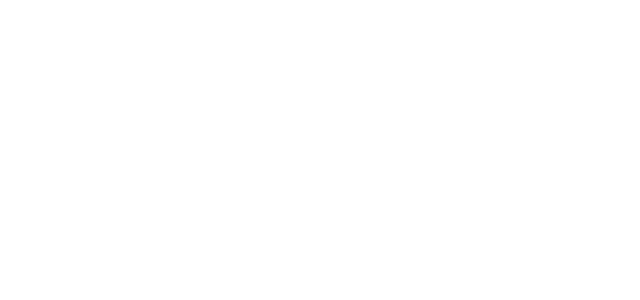
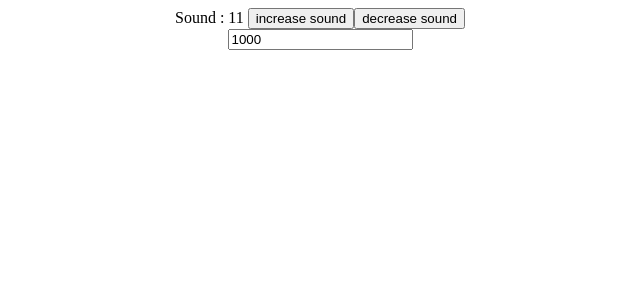
Before and after one commit to shekharmaity/vuejs-lec, a Vue app: page / in a window 1280 px wide. Shown: the top 300 px of the page, without its empty margins (320-960 px from the left). Built offline with nearby package versions, Linux system fonts and the light colour scheme.

Commit message:
feature vue watcher and types lab

```diff
--- a/src/App.vue
+++ b/src/App.vue
@@ -1,19 +1,72 @@
 <template>
-  <div></div>
+  <div style="text-align: center;">
+    Sound : {{ sound }}
+    <button @click="sound++">increase sound</button>
+    <button @click="sound--">decrease sound</button>
 
+<br>
+    <input type="text" name="productPrice" id="productPrice" v-model="product.productPrice">
+  </div>
 </template>
+<script>
+export default {
+  name: 'App',
+  data() {
+    return {
+      sound: 11,
+      product:{
+        productName:"pillow",
+        productPrice:"1000",
+        productCategory:"homeproduct"
+      }
+    }
+  },
+  methods: {
+    soundCheck() {
+      this.sound++;
+      if (this.sound == 11) {
+        alert("sound is more")
+      }
+    }
+  },
+  watch: {
+    // sound(newV,oldV){ // same name as data field
+    //   console.log("watch sound");
+    //   console.log("new value",newV);
+    //   console.log("old value",oldV);
+    //   if(oldV <= 11 && newV >=11 ){
+    //     alert("sound is more")
+    //   }
+    // }
 
-<script>
+    // immediate watcher example
+    // sound: {
+    //   handler(newV, oldV) { // same name as data field
+    //     console.log("watch sound");
+    //     console.log("new value", newV);
+    //     console.log("old value", oldV);
+    //     if (newV >= 11) {
+    //       alert("sound is more")
+    //     }
+    //   },
+    //   immediate: true,
+    // }
+
+      // Deep watcher for object and array
+      product:{
+      handler(newV) { // same name as data field
+        console.log("watch product");
+        console.log("new value", newV);
+
+        // BL
+      },
+      deep:true,
+    }
 
 
-export default {
-  name: 'App',
 
-  data(){
-    return{
 
-    }
+    //start end
   }
-
 }
 </script>
```
